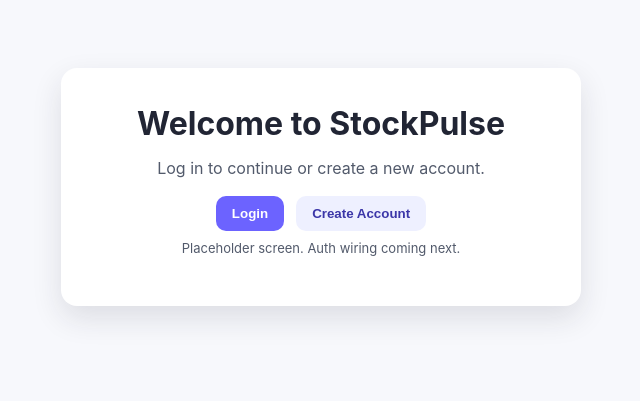
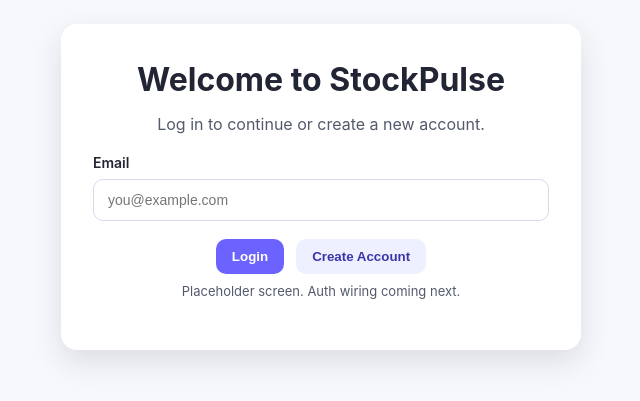
Before and after one commit to gargi-cpu/stockpulse, a React app in the folder frontend/: page / in a window 1280 px wide. Shown: the part 181-582 px from the top of the page, without its empty margins (319-959 px from the left). Built offline with nearby package versions, Linux system fonts and the light colour scheme; no server answers; the HTML template or start-up script is replaced by a standard one.

Commit message:
Wire frontend auth to auth-backend

```diff
--- a/frontend/src/pages/Auth.css
+++ b/frontend/src/pages/Auth.css
@@ -25,6 +25,36 @@
 .auth-card p {
   margin: 8px 0 16px;
   color: #525a6b;
+}
+
+.auth-label {
+  display: block;
+  text-align: left;
+  font-size: 14px;
+  font-weight: 600;
+  color: #212534;
+  margin-bottom: 6px;
+}
+
+.auth-input {
+  width: 100%;
+  padding: 12px 14px;
+  border-radius: 10px;
+  border: 1px solid #d7dbea;
+  margin-bottom: 10px;
+  font-size: 14px;
+}
+
+.auth-input:focus {
+  outline: none;
+  border-color: #6c63ff;
+  box-shadow: 0 0 0 3px rgba(108, 99, 255, 0.12);
+}
+
+.auth-error {
+  margin: 6px 0 12px;
+  color: #d04444;
+  font-size: 13px;
 }
 
 .auth-actions {
--- a/frontend/src/pages/Auth.jsx
+++ b/frontend/src/pages/Auth.jsx
@@ -1,15 +1,57 @@
 import React from 'react';
+import { useNavigate } from 'react-router-dom';
+import { loginWithEmail } from '../services/auth';
 import './Auth.css';
 
 function Auth() {
+  const navigate = useNavigate();
+  const [email, setEmail] = React.useState('');
+  const [error, setError] = React.useState('');
+  const [isLoading, setIsLoading] = React.useState(false);
+
+  const handleAuth = async () => {
+    setError('');
+    if (!email.trim()) {
+      setError('Please enter an email address.');
+      return;
+    }
+
+    try {
+      setIsLoading(true);
+      await loginWithEmail(email.trim());
+      localStorage.setItem('isLoggedIn', 'true');
+      navigate('/');
+    } catch (err) {
+      setError(err.message || 'Login failed.');
+    } finally {
+      setIsLoading(false);
+    }
+  };
+
   return (
     <div className="auth-page">
       <div className="auth-card">
         <h1>Welcome to StockPulse</h1>
         <p>Log in to continue or create a new account.</p>
+        <label className="auth-label" htmlFor="email">
+          Email
+        </label>
+        <input
+          id="email"
+          type="email"
+          className="auth-input"
+          placeholder="you@example.com"
+          value={email}
+          onChange={(e) => setEmail(e.target.value)}
+        />
+        {error && <p className="auth-error">{error}</p>}
         <div className="auth-actions">
-          <button className="primary">Login</button>
-          <button className="secondary">Create Account</button>
+          <button className="primary" onClick={handleAuth} disabled={isLoading}>
+            {isLoading ? 'Working...' : 'Login'}
+          </button>
+          <button className="secondary" onClick={handleAuth} disabled={isLoading}>
+            {isLoading ? 'Working...' : 'Create Account'}
+          </button>
         </div>
         <p className="auth-hint">Placeholder screen. Auth wiring coming next.</p>
       </div>
--- /dev/null
+++ b/frontend/src/services/auth.js
@@ -0,0 +1,18 @@
+const AUTH_BASE_URL =
+  import.meta.env.VITE_AUTH_API_BASE_URL || 'http://localhost:4000';
+
+export async function loginWithEmail(email) {
+  const response = await fetch(`${AUTH_BASE_URL}/auth/login`, {
+    method: 'POST',
+    headers: { 'Content-Type': 'application/json' },
+    body: JSON.stringify({ email })
+  });
+
+  if (!response.ok) {
+    const errorBody = await response.json().catch(() => ({}));
+    const message = errorBody.message || 'Login failed';
+    throw new Error(message);
+  }
+
+  return response.json();
+}
```
